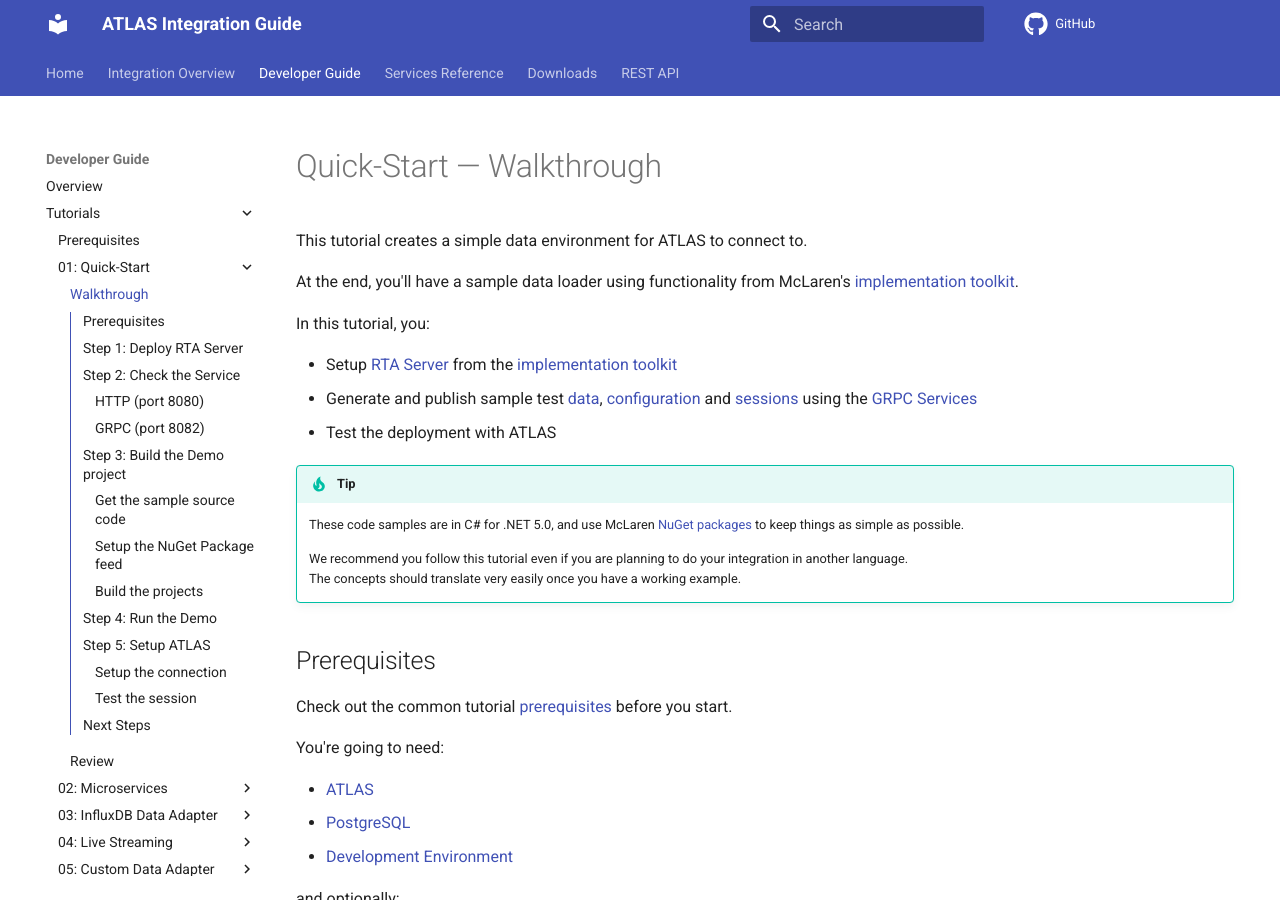
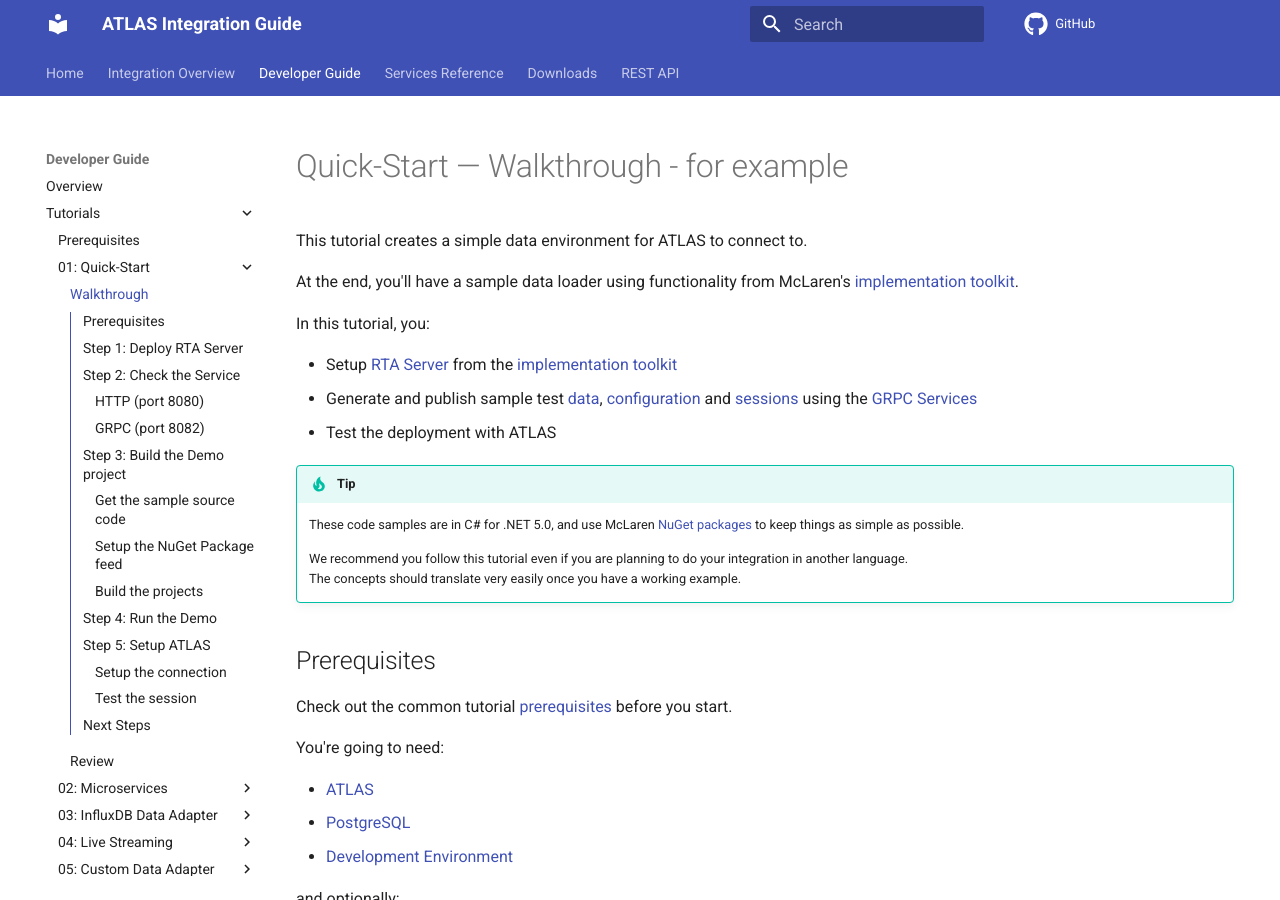
Before and after one commit to mat-docs/RTA.Site, an MkDocs documentation site: the page built from docs/devguide/tutorials/quick-start/index.md, in a window 1280 px wide and 900 px high. Built offline with MkDocs 1.6.1 and Material for MkDocs 9.7.7, drawn with Linux system fonts in a browser that asks for light colours; comment, search, counter and statistics services are not loaded.

Commit message:
Update index.md

```diff
--- a/docs/devguide/tutorials/quick-start/index.md
+++ b/docs/devguide/tutorials/quick-start/index.md
@@ -1,4 +1,4 @@
-# Quick-Start &mdash; Walkthrough
+# Quick-Start &mdash; Walkthrough - for example
 
 This tutorial creates a simple data environment for ATLAS to connect to.
 
```
